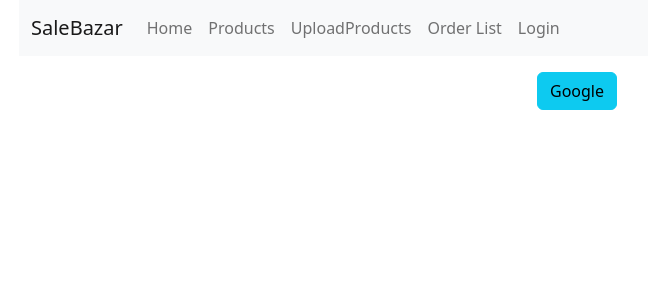
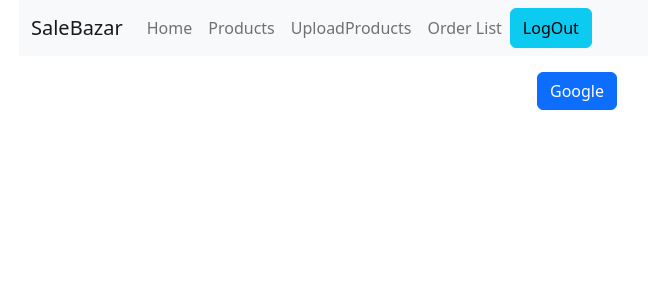
Before and after one commit to ahbab1995/SaleBazar, a React (Create React App) app: page /login in a window 1280 px wide. Shown: the top 300 px of the page, without its empty margins (63-711 px from the left). Built offline with nearby package versions, Linux system fonts and the light colour scheme; no server answers; sample sign-in values are in the browser's storage.

Commit message:
signout button added and  new code added

```diff
--- a/src/components/Header/Header.js
+++ b/src/components/Header/Header.js
@@ -1,10 +1,17 @@
+import { signOut } from 'firebase/auth';
 import React from 'react'
 import Container from 'react-bootstrap/Container';
 import Nav from 'react-bootstrap/Nav';
 import Navbar from 'react-bootstrap/Navbar';
+import { useAuthState } from 'react-firebase-hooks/auth';
+import auth from './../firebase/firebase';
 
 
 const Header = () => {
+  const [user] = useAuthState(auth);
+  const handleSignOut = () => {
+    signOut(auth)
+  }
   return (
     <div>
       <Navbar bg="light" expand="lg">
@@ -17,7 +24,12 @@ const Header = () => {
             <Nav.Link href="/products">Products</Nav.Link>
             <Nav.Link href="/uploadproducts">UploadProducts</Nav.Link>
             <Nav.Link href="/orderlist">Order List</Nav.Link>
+            {
+            user ?
+            <button onClick={handleSignOut} type="button" className="btn btn-info">LogOut</button>
+            :
             <Nav.Link href="/login">Login</Nav.Link>
+           }
           </Nav>
         </Navbar.Collapse>
       </Container>
--- a/src/components/Login/Login.js
+++ b/src/components/Login/Login.js
@@ -8,7 +8,7 @@ const Login = () => {
   return (
     <div  className='d-flex justify-content-center my-3'>
 
-       <button type='button' className='btn btn-info' onClick={()=>signInWithGoogle()}>Google</button>
+       <button type='button' className='btn btn-primary' onClick={()=>signInWithGoogle()}>Google</button>
     </div>
   )
 }
```
